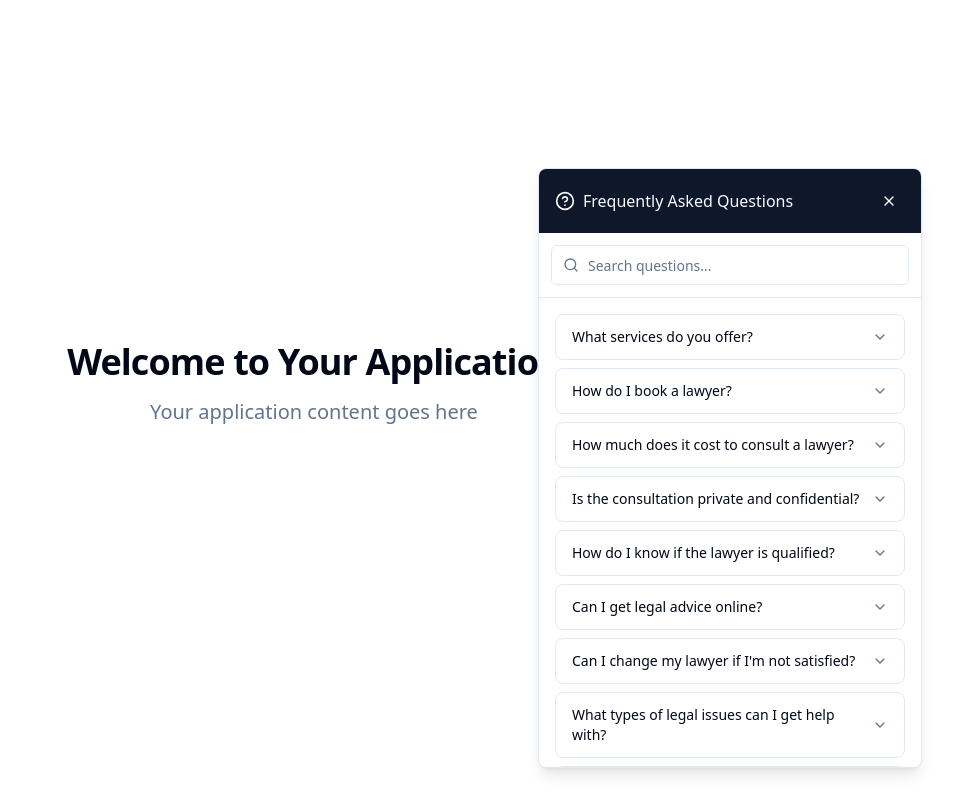
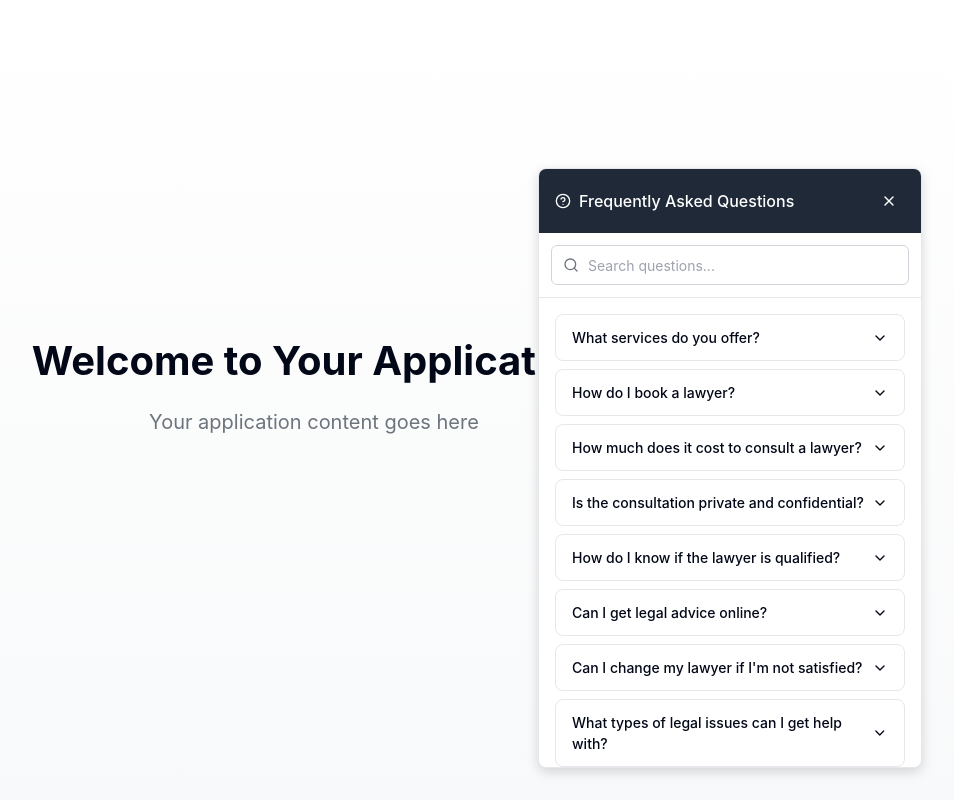
Before and after one commit to reddynew/chat-bridge-vision, a React (Vite) app: page / in a window 1280 px wide. Both pictures are taken after a click on the button 1220 px from the left and 740 px from the top of the page. Shown: the whole page, without its empty margins (326-1280 px from the left). Built offline with nearby package versions, Linux system fonts and the light colour scheme.

Commit message:
Remove Tailwind and Shadcn UI
This commit removes the Tailwind CSS and Shadcn UI dependencies from the project.  The styling and UI components will be rewritten using plain React and CSS.

```diff
--- a/src/pages/Index.tsx
+++ b/src/pages/Index.tsx
@@ -1,10 +1,8 @@
 
 import { useState } from "react";
-import { Button } from "@/components/ui/button";
 import { HelpCircle, ChevronDown, ChevronUp, X, Search } from "lucide-react";
 import { motion, AnimatePresence } from "framer-motion";
-import { Input } from "@/components/ui/input";
-import { cn } from "@/lib/utils";
+import "./faq.css";
 
 interface FAQ {
   question: string;
@@ -47,51 +45,50 @@ const Index = () => {
   );
 
   return (
-    <div className="min-h-screen bg-gradient-to-b from-background to-background/80 flex flex-col items-center justify-center p-4 relative">
-      <div className="text-center max-w-3xl mx-auto">
-        <h1 className="text-4xl font-bold tracking-tight mb-4 text-foreground">Welcome to Your Application</h1>
-        <p className="text-xl text-muted-foreground mb-8">Your application content goes here</p>
+    <div className="app-container">
+      <div className="content-container">
+        <h1>Welcome to Your Application</h1>
+        <p>Your application content goes here</p>
       </div>
 
       {/* FAQ Widget */}
-      <div className={`fixed bottom-8 right-8 z-50 transition-all duration-500 ease-in-out ${isFAQOpen ? 'scale-100 opacity-100' : 'scale-95 opacity-0 pointer-events-none'}`}>
+      <div className={`faq-container ${isFAQOpen ? 'open' : 'closed'}`}>
         <motion.div
           initial={{ opacity: 0, y: 20 }}
           animate={{ opacity: 1, y: 0 }}
           exit={{ opacity: 0, y: 20 }}
-          className="bg-background rounded-lg shadow-lg border border-border w-80 sm:w-96 max-h-[600px] flex flex-col overflow-hidden"
+          className="faq-widget"
         >
           {/* FAQ Header */}
-          <div className="bg-primary p-4 text-primary-foreground flex items-center justify-between">
-            <div className="flex items-center space-x-2">
-              <HelpCircle className="h-5 w-5" />
-              <h3 className="font-medium">Frequently Asked Questions</h3>
+          <div className="faq-header">
+            <div className="faq-header-title">
+              <HelpCircle className="icon-small" />
+              <h3>Frequently Asked Questions</h3>
             </div>
-            <Button
-              variant="ghost"
-              size="icon"
+            <button
+              className="icon-button"
               onClick={() => setIsFAQOpen(false)}
-              className="h-8 w-8 rounded-full hover:bg-primary-foreground/20 text-primary-foreground"
             >
-              <X className="h-4 w-4" />
-            </Button>
+              <X className="icon-small" />
+            </button>
           </div>
 
           {/* Search Bar */}
-          <div className="p-3 border-b border-border">
-            <div className="relative">
-              <Search className="absolute left-3 top-1/2 transform -translate-y-1/2 h-4 w-4 text-muted-foreground" />
-              <Input
+          <div className="search-container">
+            <div className="search-input-wrapper">
+              <Search className="search-icon" />
+              <input
+                type="text"
                 placeholder="Search questions..."
                 value={searchTerm}
                 onChange={(e) => setSearchTerm(e.target.value)}
-                className="pl-9"
+                className="search-input"
               />
             </div>
           </div>
 
           {/* FAQ Questions Container */}
-          <div className="flex-1 overflow-y-auto p-4 space-y-2 scrollbar-thin">
+          <div className="faq-questions-container">
             <AnimatePresence initial={false}>
               {filteredFAQs.length > 0 ? (
                 filteredFAQs.map((faq, index) => (
@@ -101,20 +98,17 @@ const Index = () => {
                     animate={{ opacity: 1, y: 0 }}
                     exit={{ opacity: 0, y: -10 }}
                     transition={{ duration: 0.2 }}
-                    className="border border-border rounded-lg overflow-hidden"
+                    className="faq-item"
                   >
                     <button
                       onClick={() => toggleFAQ(index)}
-                      className={cn(
-                        "w-full px-4 py-3 text-left font-medium flex items-center justify-between transition-colors",
-                        openIndex === index ? "bg-secondary" : "hover:bg-muted"
-                      )}
+                      className={`faq-question ${openIndex === index ? 'active' : ''}`}
                     >
-                      <span className="text-sm">{faq.question}</span>
+                      <span>{faq.question}</span>
                       {openIndex === index ? (
-                        <ChevronUp className="h-4 w-4 text-muted-foreground" />
+                        <ChevronUp className="icon-small" />
                       ) : (
-                        <ChevronDown className="h-4 w-4 text-muted-foreground" />
+                        <ChevronDown className="icon-small" />
                       )}
                     </button>
 
@@ -125,9 +119,9 @@ const Index = () => {
                           animate={{ height: "auto", opacity: 1 }}
                           exit={{ height: 0, opacity: 0 }}
                           transition={{ duration: 0.3 }}
-                          className="overflow-hidden"
+                          className="faq-answer-container"
                         >
-                          <div className="p-4 bg-muted/40 text-sm">
+                          <div className="faq-answer">
                             {faq.answer}
                           </div>
                         </motion.div>
@@ -136,7 +130,7 @@ const Index = () => {
                   </motion.div>
                 ))
               ) : (
-                <div className="text-center p-4 text-muted-foreground">
+                <div className="no-results">
                   No questions matching your search.
                 </div>
               )}
@@ -146,13 +140,12 @@ const Index = () => {
       </div>
 
       {/* FAQ Button */}
-      <Button
+      <button
         onClick={() => setIsFAQOpen(true)}
-        className={`fixed bottom-8 right-8 z-40 h-14 w-14 rounded-full shadow-lg transition-all duration-300 ${isFAQOpen ? 'scale-0 opacity-0' : 'scale-100 opacity-100'}`}
-        size="icon"
+        className={`help-button ${isFAQOpen ? 'hidden' : 'visible'}`}
       >
-        <HelpCircle className="h-6 w-6" />
-      </Button>
+        <HelpCircle className="icon-medium" />
+      </button>
     </div>
   );
 };
--- /dev/null
+++ b/src/pages/faq.css
@@ -0,0 +1,274 @@
+
+/* Base styles */
+* {
+  box-sizing: border-box;
+  margin: 0;
+  padding: 0;
+}
+
+body {
+  font-family: -apple-system, BlinkMacSystemFont, 'Segoe UI', Roboto, Oxygen, Ubuntu, Cantarell, 'Open Sans', 'Helvetica Neue', sans-serif;
+  background: linear-gradient(to bottom, #ffffff, #f8f9fa);
+  color: #333;
+  min-height: 100vh;
+}
+
+/* App container */
+.app-container {
+  min-height: 100vh;
+  display: flex;
+  flex-direction: column;
+  align-items: center;
+  justify-content: center;
+  padding: 1rem;
+  position: relative;
+}
+
+/* Content container */
+.content-container {
+  text-align: center;
+  max-width: 48rem;
+  margin: 0 auto;
+}
+
+.content-container h1 {
+  font-size: 2.5rem;
+  font-weight: bold;
+  margin-bottom: 1rem;
+}
+
+.content-container p {
+  font-size: 1.25rem;
+  color: #6c757d;
+  margin-bottom: 2rem;
+}
+
+/* FAQ Container */
+.faq-container {
+  position: fixed;
+  bottom: 2rem;
+  right: 2rem;
+  z-index: 50;
+  transition: all 0.5s ease-in-out;
+}
+
+.faq-container.open {
+  transform: scale(1);
+  opacity: 1;
+}
+
+.faq-container.closed {
+  transform: scale(0.95);
+  opacity: 0;
+  pointer-events: none;
+}
+
+/* FAQ Widget */
+.faq-widget {
+  background-color: white;
+  border-radius: 0.5rem;
+  box-shadow: 0 4px 12px rgba(0, 0, 0, 0.15);
+  border: 1px solid #e5e7eb;
+  width: 20rem;
+  max-height: 600px;
+  display: flex;
+  flex-direction: column;
+  overflow: hidden;
+}
+
+@media (min-width: 640px) {
+  .faq-widget {
+    width: 24rem;
+  }
+}
+
+/* FAQ Header */
+.faq-header {
+  background-color: #1f2937;
+  padding: 1rem;
+  color: white;
+  display: flex;
+  align-items: center;
+  justify-content: space-between;
+}
+
+.faq-header-title {
+  display: flex;
+  align-items: center;
+  gap: 0.5rem;
+}
+
+.faq-header h3 {
+  font-weight: 500;
+}
+
+.icon-button {
+  height: 2rem;
+  width: 2rem;
+  border-radius: 9999px;
+  background: transparent;
+  border: none;
+  cursor: pointer;
+  display: flex;
+  align-items: center;
+  justify-content: center;
+  color: white;
+  transition: background-color 0.2s;
+}
+
+.icon-button:hover {
+  background-color: rgba(255, 255, 255, 0.2);
+}
+
+/* Search */
+.search-container {
+  padding: 0.75rem;
+  border-bottom: 1px solid #e5e7eb;
+}
+
+.search-input-wrapper {
+  position: relative;
+}
+
+.search-icon {
+  position: absolute;
+  left: 0.75rem;
+  top: 50%;
+  transform: translateY(-50%);
+  width: 1rem;
+  height: 1rem;
+  color: #6c757d;
+}
+
+.search-input {
+  width: 100%;
+  height: 2.5rem;
+  border-radius: 0.375rem;
+  border: 1px solid #d1d5db;
+  background-color: white;
+  padding: 0 0.75rem 0 2.25rem;
+  font-size: 0.875rem;
+  outline: none;
+  transition: border-color 0.2s;
+}
+
+.search-input:focus {
+  border-color: #3b82f6;
+  box-shadow: 0 0 0 2px rgba(59, 130, 246, 0.25);
+}
+
+/* FAQ Questions Container */
+.faq-questions-container {
+  flex: 1;
+  overflow-y: auto;
+  padding: 1rem;
+}
+
+.faq-questions-container::-webkit-scrollbar {
+  width: 5px;
+}
+
+.faq-questions-container::-webkit-scrollbar-track {
+  background: transparent;
+}
+
+.faq-questions-container::-webkit-scrollbar-thumb {
+  background-color: rgba(156, 163, 175, 0.5);
+  border-radius: 20px;
+}
+
+/* FAQ Item */
+.faq-item {
+  border: 1px solid #e5e7eb;
+  border-radius: 0.5rem;
+  overflow: hidden;
+  margin-bottom: 0.5rem;
+}
+
+/* FAQ Question */
+.faq-question {
+  width: 100%;
+  padding: 0.75rem 1rem;
+  text-align: left;
+  font-weight: 500;
+  font-size: 0.875rem;
+  display: flex;
+  align-items: center;
+  justify-content: space-between;
+  background: none;
+  border: none;
+  cursor: pointer;
+  transition: background-color 0.2s;
+}
+
+.faq-question:hover {
+  background-color: #f3f4f6;
+}
+
+.faq-question.active {
+  background-color: #f3f4f6;
+}
+
+/* FAQ Answer */
+.faq-answer-container {
+  overflow: hidden;
+}
+
+.faq-answer {
+  padding: 1rem;
+  background-color: #f9fafb;
+  font-size: 0.875rem;
+  color: #4b5563;
+}
+
+/* No Results */
+.no-results {
+  text-align: center;
+  padding: 1rem;
+  color: #6c757d;
+}
+
+/* Help Button */
+.help-button {
+  position: fixed;
+  bottom: 2rem;
+  right: 2rem;
+  z-index: 40;
+  height: 3.5rem;
+  width: 3.5rem;
+  border-radius: 9999px;
+  box-shadow: 0 4px 12px rgba(0, 0, 0, 0.15);
+  background-color: #3b82f6;
+  color: white;
+  border: none;
+  display: flex;
+  align-items: center;
+  justify-content: center;
+  cursor: pointer;
+  transition: all 0.3s;
+}
+
+.help-button:hover {
+  background-color: #2563eb;
+}
+
+.help-button.hidden {
+  transform: scale(0);
+  opacity: 0;
+}
+
+.help-button.visible {
+  transform: scale(1);
+  opacity: 1;
+}
+
+/* Icon Sizes */
+.icon-small {
+  width: 1rem;
+  height: 1rem;
+}
+
+.icon-medium {
+  width: 1.5rem;
+  height: 1.5rem;
+}
```
